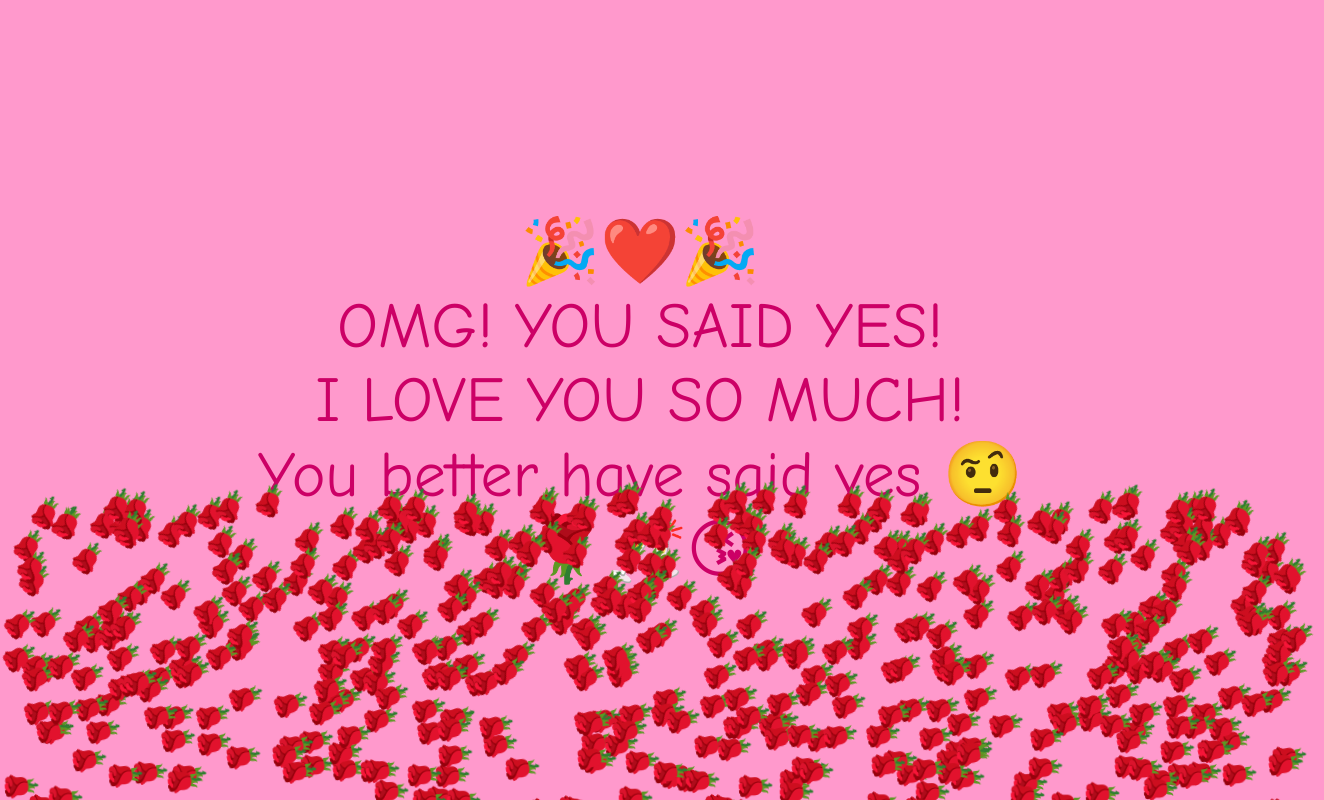
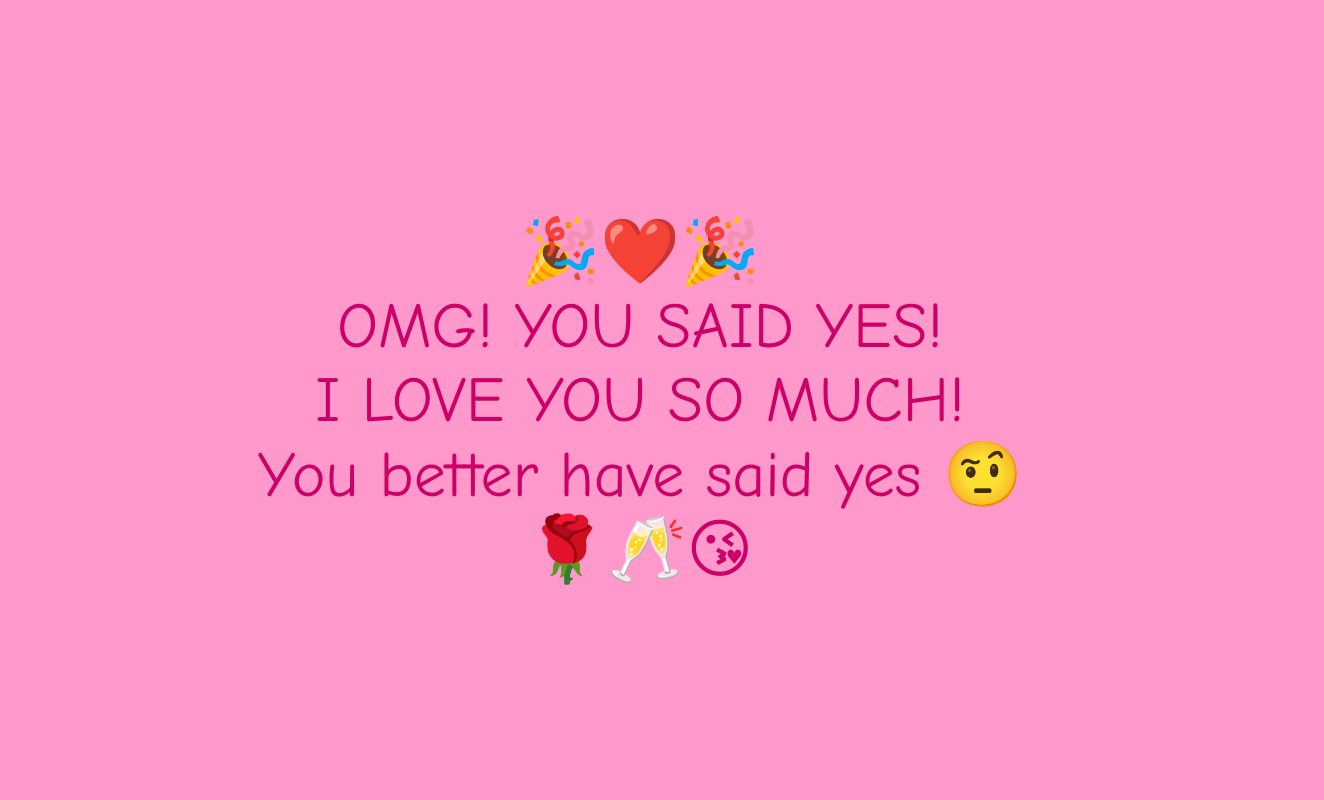
Before and after one commit to Hakimsalim123/rfefe, a plain HTML site: page index.html in a window 1280 px wide. Both pictures are taken after a click on the button "YES!". Shown: the top 800 px of the page, 1324 px wide, since content can reach past the window. Drawn offline with Linux system fonts and the light colour scheme.

Commit message:
Update index.html

```diff
--- a/index.html
+++ b/index.html
@@ -150,7 +150,7 @@
             // Remove rose after animation
             setTimeout(() => {
                 rose.remove();
-            }, 5000);
+            }, 75);
         }
     </script>
 </body>
```
